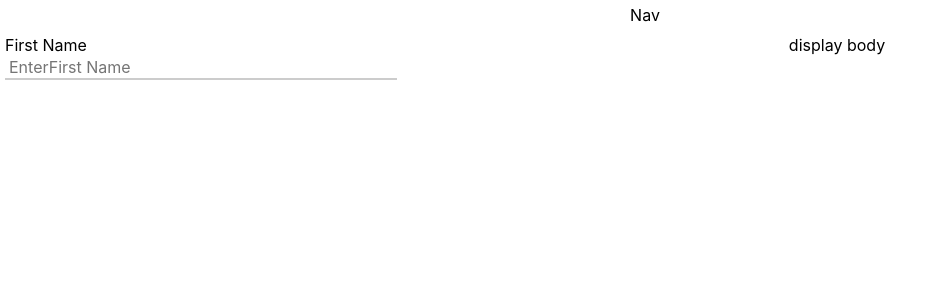
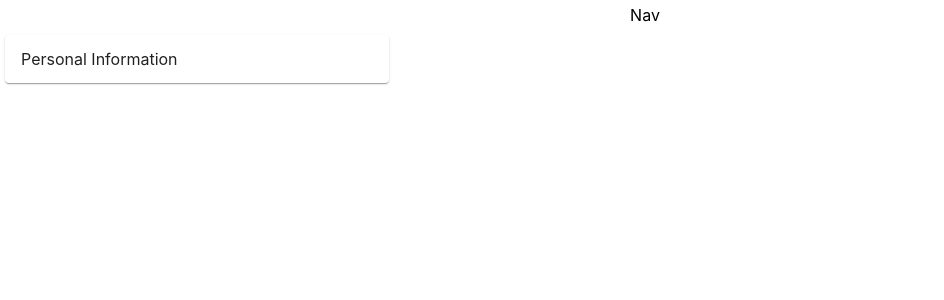
Before and after one commit to Pra9ptl/resume-builder, a React (Create React App) app: page / in a window 1280 px wide. Shown: the top 300 px of the page, without its empty margins (0-944 px from the left). Built offline with nearby package versions, Linux system fonts and the light colour scheme.

Commit message:
Create expansion panel component to display component

```diff
--- /dev/null
+++ b/src/components/PersonalInformation/personalInformation.css
@@ -0,0 +1,12 @@
+.form-control {
+    display: flexbox;
+    width: 100%;
+    text-align: left;
+    justify-content: space-around;
+}
+
+.inputTextField {
+    margin: 5px auto !important;
+    width: 100%;
+    justify-content: space-around;
+}
--- /dev/null
+++ b/src/components/PersonalInformation/personalInformation.js
@@ -0,0 +1,35 @@
+import React from 'react';
+import './personalInformation.css';
+import TextField from '@material-ui/core/TextField';
+
+const inputField = React.memo(props => {
+    return (
+        <div className="form-control">
+            <TextField
+                className="inputTextField"
+                id="outlined-basic"
+                label="Full Name"
+                variant="outlined" />
+            <TextField
+                className="inputTextField"
+                id="outlined-basic"
+                label="Email Id"
+                variant="outlined" />
+            <TextField
+                className="inputTextField"
+                id="outlined-basic"
+                label="Date of birth"
+                variant="outlined" />
+            <TextField
+                className="inputTextField"
+                id="outlined-multiline-static"
+                label="Address"
+                multiline
+                rows={4}
+                variant="outlined"
+            />
+        </div>
+    );
+});
+
+export default inputField;
--- a/src/components/UI/inputFields/inputFields.css
+++ /dev/null
@@ -1,25 +0,0 @@
-.form-control label, .form-control input {
-    display: block;
-    width: 100%;
-    text-align: left;
-    margin: auto;
-}
-
-.form-control input {
-    font: inherit;
-    padding: 0.1rem 0.25rem;
-    border: none;
-    border-bottom: 2px solid #ccc;
-    margin-bottom: 1rem;
-}
-
-.form-control input:focus {
-    outline: none;
-    border-bottom-color: #ff2058;
-}
-
-.ingredient-form__actions {
-    display: flex;
-    justify-content: space-between;
-    align-items: center;
-}
--- a/src/components/UI/inputFields/inputFields.js
+++ /dev/null
@@ -1,17 +0,0 @@
-import React from 'react';
-import './inputFields.css';
-
-const inputField = props => {
-    return (
-        <div className="form-control">
-            <label>{props.label}</label>
-            <input
-                type="text"
-                name={props.label}
-                placeholder={'Enter' + props.label}
-                value={props.value} />
-        </div>
-    );
-};
-
-export default inputField;
--- /dev/null
+++ b/src/containers/Card/Card.css
@@ -0,0 +1,5 @@
+.card {
+    padding: 1rem;
+    border-radius: 5px;
+    box-shadow: 0 2px 8px rgba(0, 0, 0, 0.26);
+  }
--- /dev/null
+++ b/src/containers/ComponentCardHolder/ComponentCardHolder.js
@@ -0,0 +1,24 @@
+import React from 'react';
+import PersonalInformation from '../../components/PersonalInformation/personalInformation';
+import ExpansionPanel from '@material-ui/core/ExpansionPanel';
+import ExpansionPanelSummary from '@material-ui/core/ExpansionPanelSummary';
+import ExpansionPanelDetails from '@material-ui/core/ExpansionPanelDetails';
+
+const ComponentCardHolder = props => {
+    return (
+        <ExpansionPanel>
+            <ExpansionPanelSummary
+                // expandIcon={<ExpandMoreIcon />}
+                aria-controls="panel1a-content"
+                id="panel1a-header"
+            >
+                Personal Information
+            </ExpansionPanelSummary>
+            <ExpansionPanelDetails>
+                <PersonalInformation />
+            </ExpansionPanelDetails>
+        </ExpansionPanel>
+    );
+};
+
+export default ComponentCardHolder;
--- a/src/hoc/layout/Layout.js
+++ b/src/hoc/layout/Layout.js
@@ -1,6 +1,6 @@
 import React from 'react';
 import './Layout.css';
-import Input from '../../components/UI/inputFields/inputFields';
+import ComponentHolder from '../../containers/ComponentCardHolder/ComponentCardHolder';
 
 const Layout = () => {
     return (
@@ -10,10 +10,10 @@ const Layout = () => {
             </div>
             <div className="main">
                 <div className="sideBar">
-                    <Input label="First Name" value="" />
+                    <ComponentHolder />
                 </div>
                 <div className="display">
-                    display body
+
                 </div>
             </div>
         </div>
```
Also changed, not shown: src/containers/Card/Card.js (added, +9 -0 lines).
